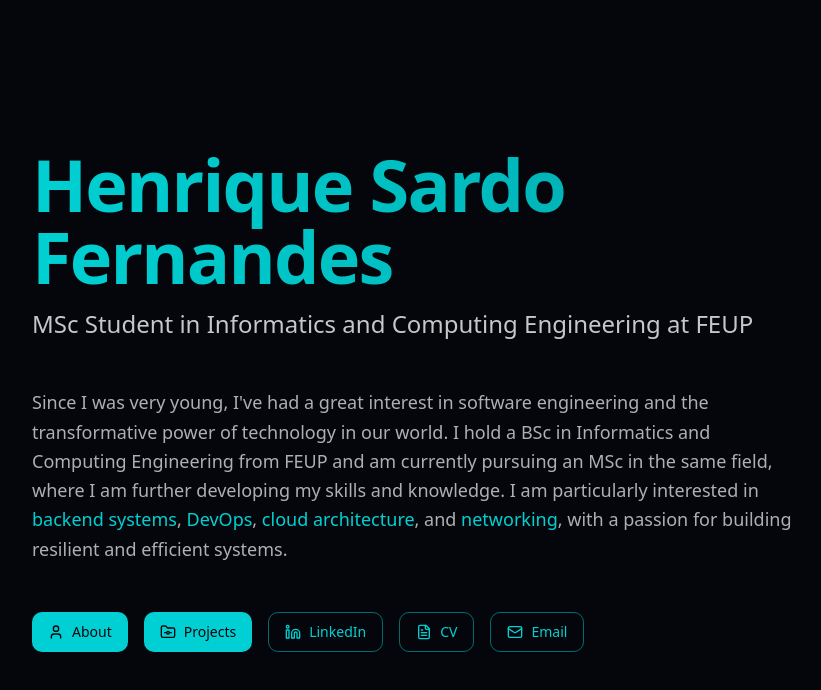
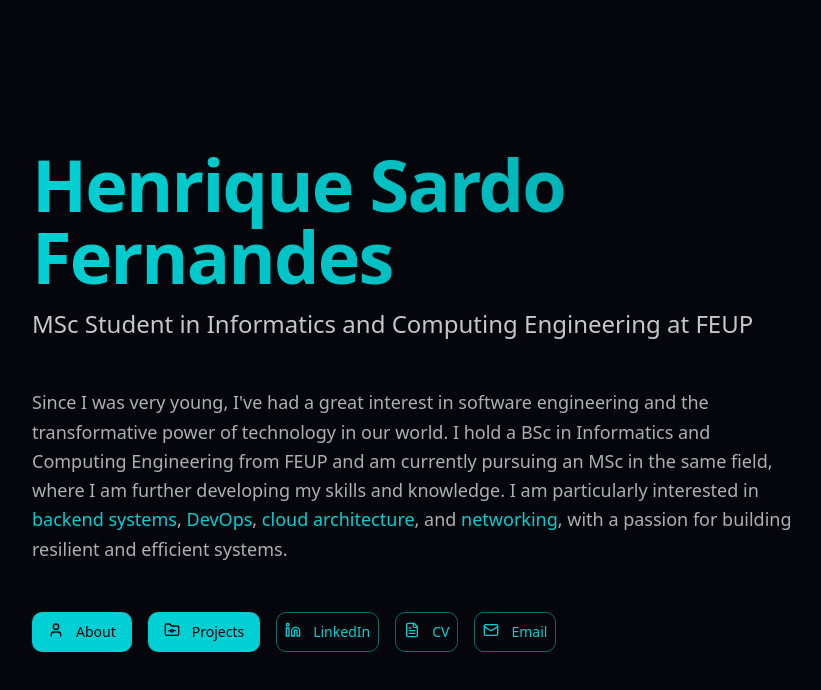
Before and after one commit to HenriqueSFernandes/personal-site, a Next.js app: page / in a window 1280 px wide. Shown: the top 690 px of the page, without its empty margins (160-981 px from the left). Built offline with nearby package versions, Linux system fonts and the light colour scheme.

Commit message:
feat: extracted buttons to a separate component

```diff
--- a/src/app/page.tsx
+++ b/src/app/page.tsx
@@ -1,5 +1,5 @@
 import { FileText, FolderGit, Linkedin, Mail, User } from "lucide-react";
-import { Button } from "@/components/ui/button";
+import CustomButton from "@/components/buttons/custom-button";
 
 export default function Home() {
 	return (
@@ -34,76 +34,45 @@ export default function Home() {
 					</section>
 
 					<section className="flex flex-wrap gap-4">
-						<Button
-							asChild
-							size="lg"
-							className="gap-2 bg-primary text-primary-foreground hover:bg-primary/90 transition-all hover:scale-105"
-						>
-							<a href="/about" aria-label="About Me">
-								<User className="h-5 w-5" />
-								<span className="font-medium">About</span>
-							</a>
-						</Button>
+						<CustomButton
+							icon={<User />}
+							label="About"
+							href="/about"
+							variant="primary"
+							linkType="internal"
+						/>
 
-						<Button
-							asChild
-							size="lg"
-							className="gap-2 bg-primary text-primary-foreground hover:bg-primary/90 transition-all hover:scale-105"
-						>
-							<a href="/projects" aria-label="View Projects">
-								<FolderGit className="h-5 w-5" />
-								<span className="font-medium">Projects</span>
-							</a>
-						</Button>
+						<CustomButton
+							icon={<FolderGit />}
+							label="Projects"
+							href="/projects"
+							variant="primary"
+							linkType="internal"
+						/>
 
-						<Button
-							asChild
+						<CustomButton
+							icon={<Linkedin />}
+							label="LinkedIn"
+							href="https://www.linkedin.com/in/-henriquesfernandes/"
 							variant="outline"
-							size="lg"
-							className="gap-2 border-primary/50 text-primary hover:bg-primary hover:text-primary-foreground hover:border-primary transition-all hover:scale-105 bg-transparent"
-						>
-							<a
-								href="https://www.linkedin.com/in/-henriquesfernandes/"
-								target="_blank"
-								rel="noopener noreferrer"
-								aria-label="LinkedIn Profile"
-							>
-								<Linkedin className="h-5 w-5" />
-								<span className="font-medium">LinkedIn</span>
-							</a>
-						</Button>
+							linkType="external"
+						/>
 
-						<Button
-							asChild
+						<CustomButton
+							icon={<FileText />}
+							label="CV"
+							href="https://cv.henriquesf.me"
 							variant="outline"
-							size="lg"
-							className="gap-2 border-primary/50 text-primary hover:bg-primary hover:text-primary-foreground hover:border-primary transition-all hover:scale-105 bg-transparent"
-						>
-							<a
-								href="https://cv.henriquesf.me"
-								target="_blank"
-								rel="noopener noreferrer"
-								aria-label="View CV"
-							>
-								<FileText className="h-5 w-5" />
-								<span className="font-medium">CV</span>
-							</a>
-						</Button>
+							linkType="external"
+						/>
 
-						<Button
-							asChild
+						<CustomButton
+							icon={<Mail />}
+							label="Email"
+							href="mailto:henriquesardofernandes@gmail.com"
 							variant="outline"
-							size="lg"
-							className="gap-2 border-primary/50 text-primary hover:bg-primary hover:text-primary-foreground hover:border-primary transition-all hover:scale-105 bg-transparent"
-						>
-							<a
-								href="mailto:henriquesardofernandes@gmail.com"
-								aria-label="Send Email"
-							>
-								<Mail className="h-5 w-5" />
-								<span className="font-medium">Email</span>
-							</a>
-						</Button>
+							linkType="external"
+						/>
 					</section>
 				</div>
 			</div>
--- /dev/null
+++ b/src/components/buttons/custom-button.tsx
@@ -0,0 +1,46 @@
+import { Button } from "@/components/ui/button";
+
+interface ButtonProps {
+	icon: React.ReactNode;
+	label: string;
+	href: string;
+	linkType: "internal" | "external";
+	variant?: "primary" | "outline";
+}
+
+export default function CustomButton({
+	icon,
+	label,
+	href,
+	linkType,
+	variant = "primary",
+}: ButtonProps) {
+	return (
+		<Button
+			asChild
+			size="lg"
+			variant={variant === "primary" ? null : "outline"}
+			className={`p-2 gap-2 ${variant === "primary"
+					? "bg-primary text-primary-foreground hover:bg-primary/90 transition-all hover:scale-105 p-4"
+					: "border-primary/50 text-primary hover:bg-primary hover:text-primary-foreground hover:border-primary transition-all hover:scale-105 bg-transparent"
+				}`}
+		>
+			{linkType === "internal" ? (
+				<a href={href} aria-label="About Me">
+					<div className="h-5 w-5">{icon}</div>
+					<span className="font-medium">{label}</span>
+				</a>
+			) : (
+				<a
+					href={href}
+					target="_blank"
+					rel="noopener noreferrer"
+					aria-label={label}
+				>
+					<div className="h-5 w-5">{icon}</div>
+					<span className="font-medium">{label}</span>
+				</a>
+			)}
+		</Button>
+	);
+}
```
